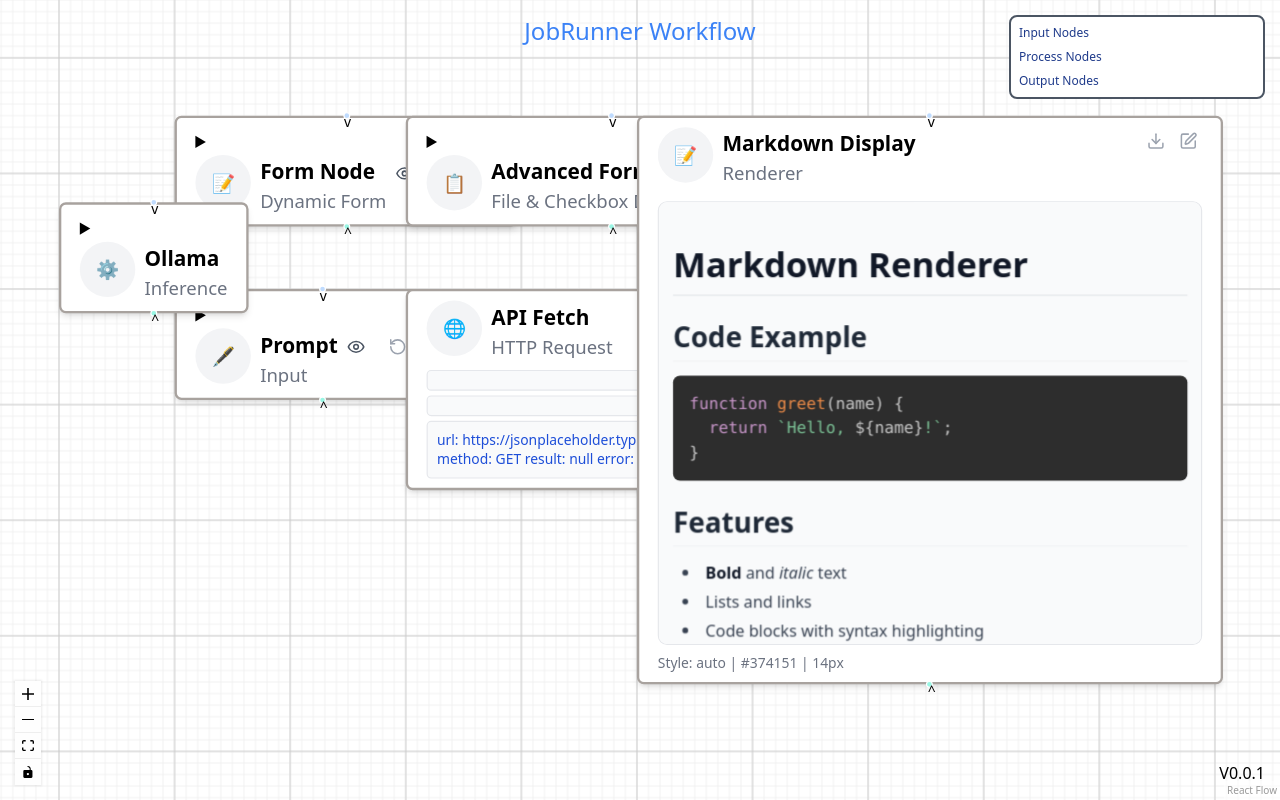
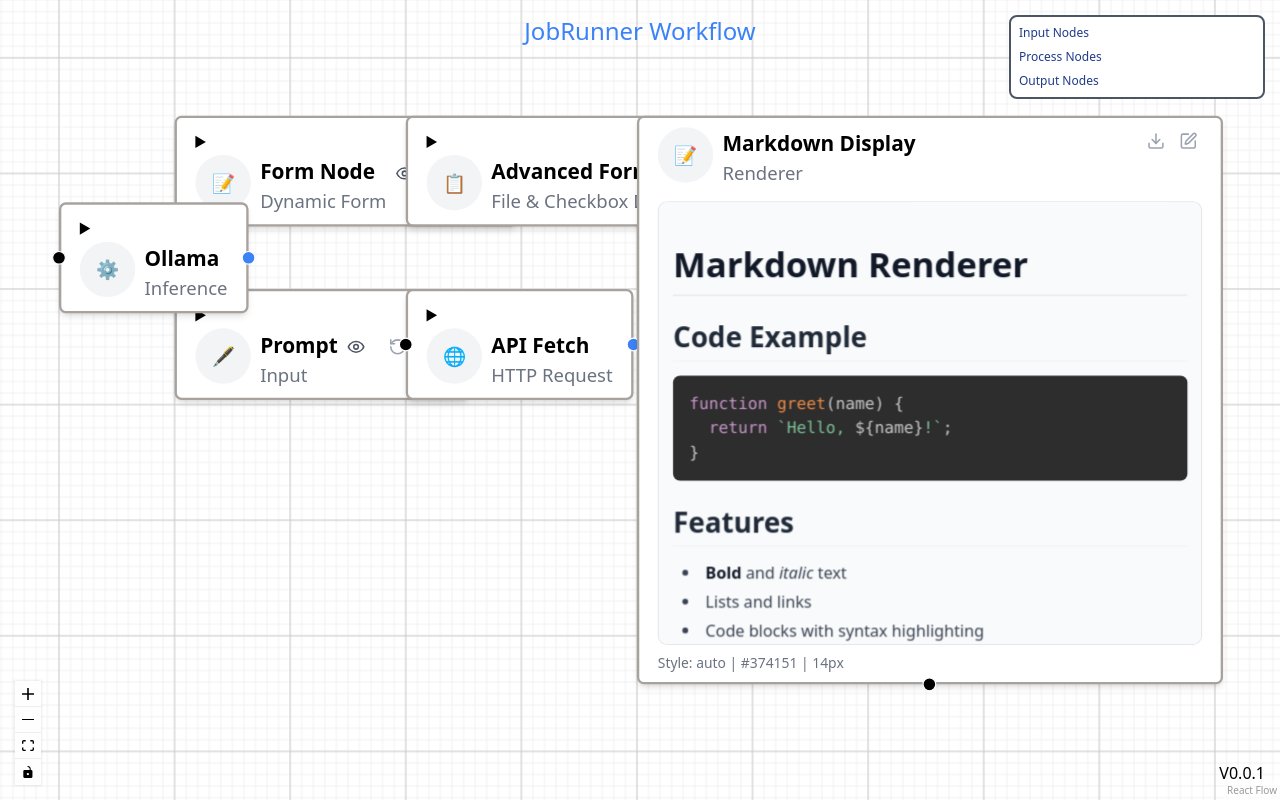
Before and after one commit to ugmurthy/flow, a React (Vite) app: page / in a window 1280 px wide. Built offline with nearby package versions, Linux system fonts and the light colour scheme.

Commit message:
feat: expand/collapse nodes

```diff
--- a/package.json
+++ b/package.json
@@ -15,6 +15,7 @@
     "react-dom": "^19.1.0",
     "react-hook-form": "^7.62.0",
     "react-markdown": "^10.1.0",
+    "react-modal": "^3.16.3",
     "react-syntax-highlighter": "^15.6.1",
     "remark-gfm": "^4.0.1"
   },
--- a/src/components/FetchNode.jsx
+++ b/src/components/FetchNode.jsx
@@ -208,7 +208,10 @@
   };
 
   return (
-    <div className={`w-3/5 px-4 py-2 shadow-md rounded-md border-2 overflow-clip ${getStatusColor()}`}>
+
+    <div className={` w-min-24 px-4 py-2 shadow-md rounded-md border-2 overflow-clip ${getStatusColor()}`}>
+    <details>
+    <summary>
       <div className="flex">
         <div className="rounded-full w-12 h-12 flex justify-center items-center bg-gray-100">
           {data.emoji}
@@ -232,7 +235,7 @@
              fetchStatus === 'success' ? 'Success' :
              'Error'}
           </div>
-          {fetchStatus === 'error' && (
+          {fetchStatus !== 'idle' && (
             <button
               onClick={resetToInitialState}
               className="ml-2 p-1 text-red-600 hover:text-red-800 hover:bg-red-100 rounded transition-colors"
@@ -243,6 +246,8 @@
           )}
         </div>
       )}
+    </summary>
+
 
       {/* Connected data display */}
       <pre className="text-green-700 text-xs font-thin bg-gray-50 p-2 rounded border mt-2">
@@ -259,17 +264,18 @@
         <div className="text-blue-700 text-xs font-thin bg-gray-50 p-2 rounded border mt-1">
         {formatFormDataForDisplay(data.formData)}
       </div>
+     </details>
 
       <Handle
         type="target"
-        position={Position.Bottom}
-        className="w-4 h-4 !bg-teal-200 text-xs font-thin text-center"
-      >^</Handle>
+        position={Position.Left}
+        className='!w-3 !h-3 !bg-black !rounded-full'
+      ></Handle>
       <Handle
         type="source"
-        position={Position.Top}
-        className="w-4 h-4 !bg-blue-200 text-xs font-thin text-center"
-      >v</Handle>
+        position={Position.Right}
+        className='!w-3 !h-3 !bg-blue-500 !rounded-full'
+      ></Handle>
     </div>
   );
 }
--- a/src/components/FormNode.jsx
+++ b/src/components/FormNode.jsx
@@ -142,16 +142,12 @@
           </pre>
         </div>
         </details>
-        <Handle
-          type="target"
-          position={Position.Bottom}
-          className="w-4 h-4 !bg-teal-200 text-xs font-thin text-center"
-        >^</Handle>
+
         <Handle
           type="source"
-          position={Position.Top}
-          className="w-4 h-4 !bg-blue-200 text-xs font-thin text-center"
-        >v</Handle>
+          position={Position.Right}
+          className="!w-3 !h-3 !bg-blue-500 !rounded-full"
+        ></Handle>
       </div>
 
       {/* Modal with form */}
--- a/src/components/MarkdownNode.jsx
+++ b/src/components/MarkdownNode.jsx
@@ -235,16 +235,11 @@
         <Handle
           type="target"
           position={Position.Bottom}
-          className="w-4 h-4 !bg-teal-200 text-xs font-thin text-center"
+          className='!w-3 !h-3 !bg-black !rounded-full'
         >
-          ^
-        </Handle>
-        <Handle
-          type="source"
-          position={Position.Top}
-          className="w-4 h-4 !bg-blue-200 text-xs font-thin text-center"
-        >
-          v
+
+
+
         </Handle>
       </div>
 
--- a/src/components/MarkdownStyleModal.jsx
+++ b/src/components/MarkdownStyleModal.jsx
@@ -1,5 +1,11 @@
-import React, { useState, useCallback } from 'react';
+import React, { useState, useCallback, useEffect } from 'react';
+import Modal from 'react-modal';
 import MarkdownRenderer from './MarkdownRenderer';
+
+// Set the app element for accessibility
+if (typeof document !== 'undefined') {
+  Modal.setAppElement('#root');
+}
 
 const widthOptions = [
   { value: 'auto', label: 'Auto' },
@@ -61,6 +67,34 @@
 > This is a blockquote with some important information.
 `;
 
+// Custom styles for react-modal
+const modalStyles = {
+  overlay: {
+    backgroundColor: 'rgba(0, 0, 0, 0.5)',
+    zIndex: 50,
+    display: 'flex',
+    alignItems: 'center',
+    justifyContent: 'center'
+  },
+  content: {
+    position: 'relative',
+    top: 'auto',
+    left: 'auto',
+    right: 'auto',
+    bottom: 'auto',
+    border: 'none',
+    background: 'white',
+    borderRadius: '8px',
+    boxShadow: '0 25px 50px -12px rgba(0, 0, 0, 0.25)',
+    padding: 0,
+    maxWidth: '1024px',
+    width: '400px',
+    maxHeight: '90vh',
+    margin: '4px',
+    overflow: 'hidden'
+  }
+};
+
 function MarkdownStyleModal({
   isOpen,
   onClose,
@@ -79,6 +113,22 @@
   const [showCustomWidth, setShowCustomWidth] = useState(
     initialConfig.width && !widthOptions.some(opt => opt.value === initialConfig.width)
   );
+
+  // Reset config when modal opens with new initialConfig
+  useEffect(() => {
+    if (isOpen) {
+      setConfig({
+        width: 'auto',
+        textColor: '#374151',
+        fontSize: '14px',
+        customWidth: '400px',
+        ...initialConfig
+      });
+      setShowCustomWidth(
+        initialConfig.width && !widthOptions.some(opt => opt.value === initialConfig.width)
+      );
+    }
+  }, [isOpen, initialConfig]);
 
   const handleWidthChange = useCallback((value) => {
     setConfig(prev => ({ ...prev, width: value }));
@@ -116,11 +166,15 @@
   const currentFontSize = parseInt(config.fontSize.replace('px', ''));
   const previewWidth = showCustomWidth ? config.customWidth : config.width;
 
-  if (!isOpen) return null;
-
   return (
-    <div className="fixed inset-0 bg-black bg-opacity-50 flex items-center justify-center z-50">
-      <div className="bg-white rounded-lg shadow-xl max-w-4xl w-full mx-4 max-h-[90vh] overflow-hidden">
+    <Modal
+      isOpen={isOpen}
+      onRequestClose={onClose}
+      style={modalStyles}
+      contentLabel="Markdown Style Configuration"
+      shouldCloseOnOverlayClick={true}
+      shouldCloseOnEsc={true}
+    >
       <div className="flex flex-col h-full">
         {/* Header */}
         <div className="px-6 py-4 border-b border-gray-200">
@@ -265,8 +319,7 @@
           </button>
         </div>
       </div>
-      </div>
-    </div>
+    </Modal>
   );
 }
 
--- a/src/components/Process.jsx
+++ b/src/components/Process.jsx
@@ -107,14 +107,14 @@
 
      <Handle
              type="target"
-             position={Position.Bottom}
-             className="w-4 h-4 !bg-teal-200 text-xs font-thin text-center"
-           >^</Handle>
+             position={Position.Left}
+             className='!w-3 !h-3 !bg-black !rounded-full'
+           ></Handle>
            <Handle
              type="source"
-             position={Position.Top}
-             className="w-4 h-4 !bg-blue-200 text-xs font-thin text-center"
-           >v</Handle>
+             position={Position.Right}
+             className='!w-3 !h-3 !bg-blue-500 !rounded-full'
+           ></Handle>
     </div>
   );
 }
```
Also changed, not shown: 1 other file (tests, documents, lock files or other folders). Lines whose indentation alone changed are shown as unchanged.
